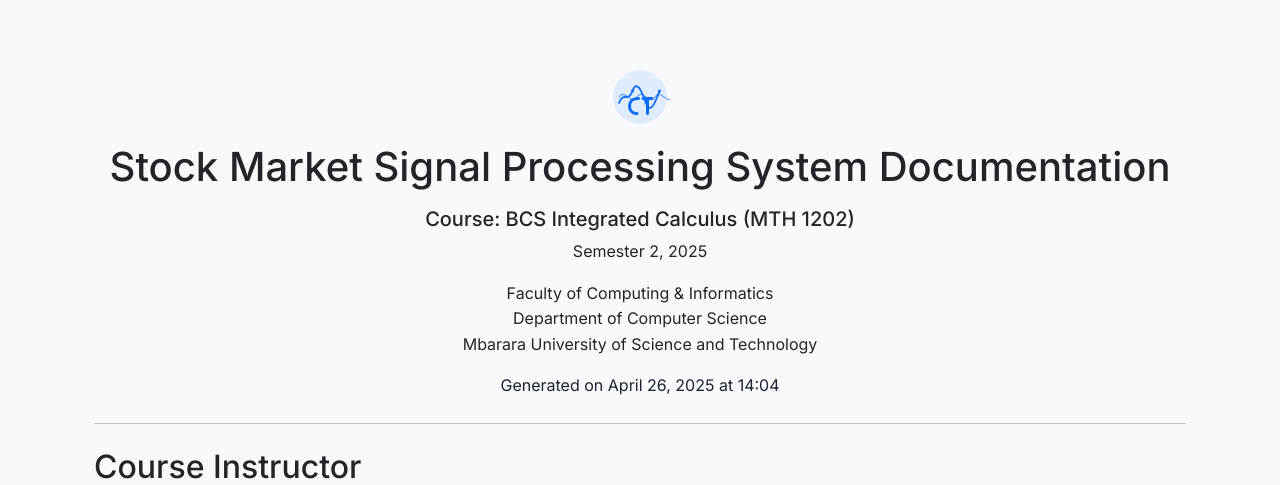
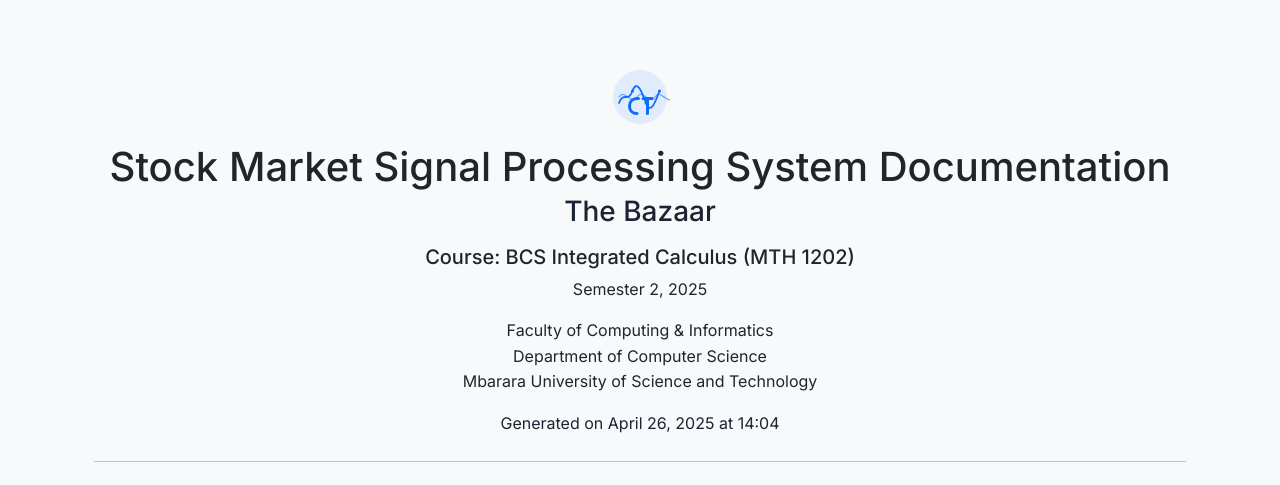
Before and after one commit to Icradle-Innovations-Ltd/StockSignalPro, a Flask app: page /system-report in a window 1280 px wide. Shown: the part 303-788 px from the top of the page. Run offline with Flask 3, Linux system fonts and the light colour scheme; some libraries are stand-ins or nearby versions.

Commit message:
Assistant checkpoint: Added group name 'The Bazaar' to documentation
Assistant generated file changes:
- templates/system_report.html: Add group name

---

User prompt:

Add the Group Name as the The Bazaar

Replit-Commit-Author: Assistant
Replit-Commit-Session-Id: 3c01ec15-b92c-46da-badf-e82577c2474a

```diff
--- a/templates/system_report.html
+++ b/templates/system_report.html
@@ -1,4 +1,3 @@
-
 {% extends "base_content.html" %}
 
 {% block content %}
@@ -7,6 +6,7 @@
     <div class="text-center">
         <img src="{{ url_for('static', filename='assets/logo.svg') }}" alt="CycleTrader Logo" height="60" class="mb-3">
         <h1 class="mb-1">Stock Market Signal Processing System Documentation</h1>
+        <h3 class="text-muted mb-3">The Bazaar</h3>
 
         <!-- Course Information -->
         <div class="mt-3">
```
